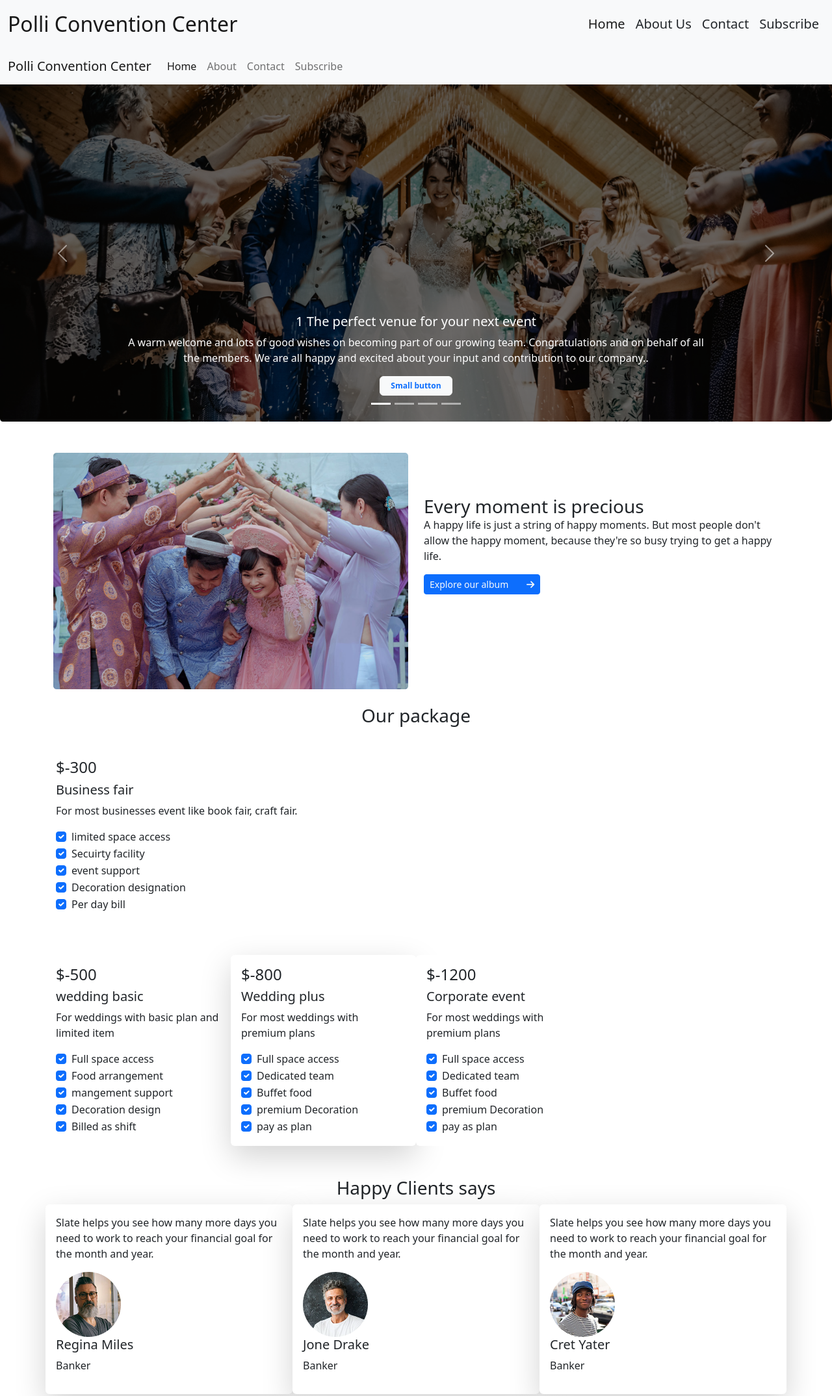
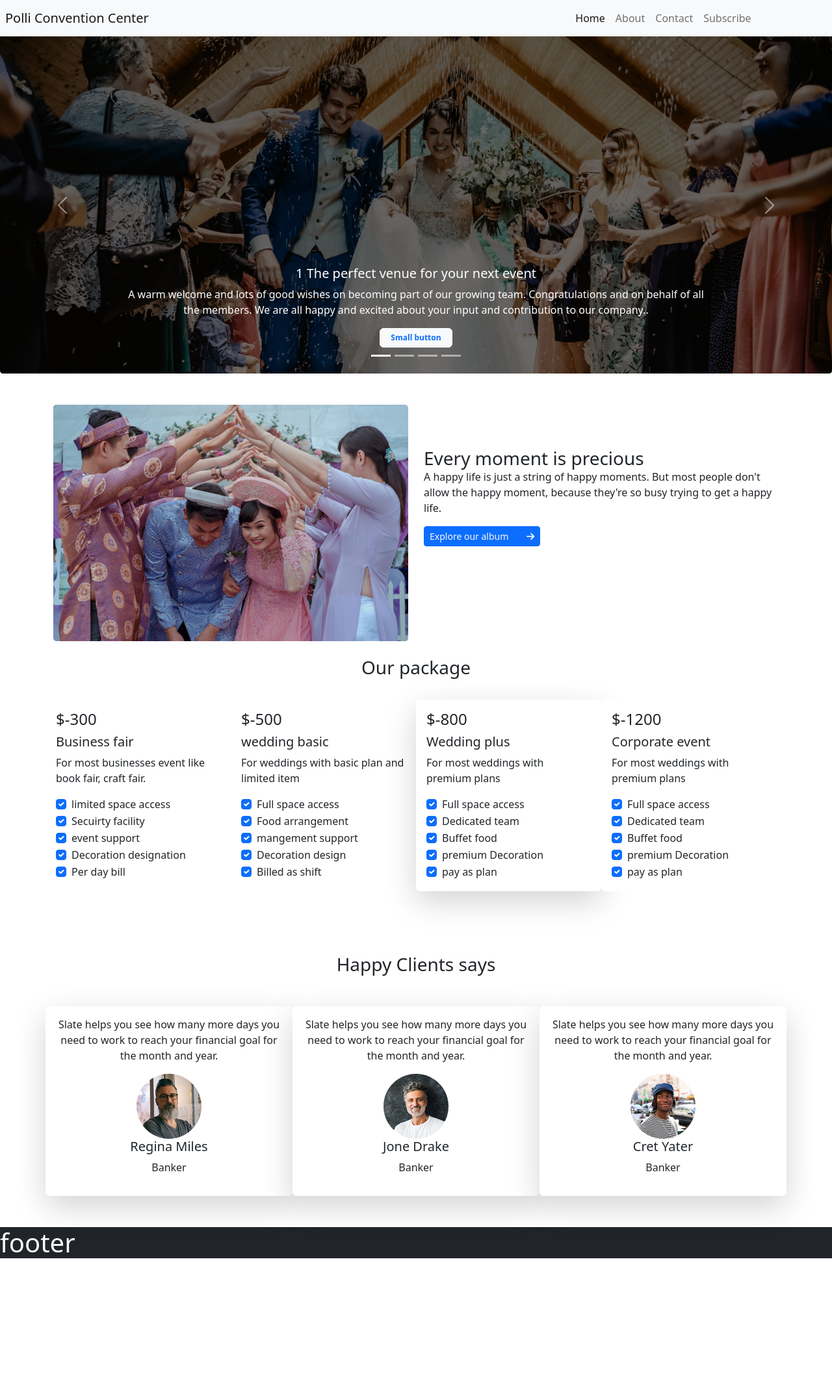
Before and after one commit to Ariful-himel/m13-convention-center-practice, a plain HTML site: page index.html in a window 1280 px wide. Shown: the top 2149 px of the page at 65% size. After the commit the page ends 1945 px from the top, so only its background shows below. Drawn offline with nearby package versions, Linux system fonts and the light colour scheme.

Commit message:
kono moto complete

```diff
--- a/index.html
+++ b/index.html
@@ -14,27 +14,16 @@
   <body>
 
 
-    <section class="nav-container">
-          <nav class="navbar navbar-expand bg-light ">
-                    <div class="container-fluid ">
-                      <a class="navbar-brand fs-2" href="#">Polli Convention Center</a>
+    <section class="">
 
-                        <div class="navbar-nav fs-5">
-                          <a class="nav-link active "  href="#">Home</a>
-                          <a class="nav-link text-dark  " href="#">About Us</a>
-                          <a class="nav-link text-dark " href="#">Contact</a>
-                          <a class="nav-link text-dark ">Subscribe</a>
-                        </div>
-
-                    </div>
-          </nav>
-          <nav class="navbar navbar-expand-lg bg-light fluid ">
-            <div class="container-fluid">
+          <nav class="navbar navbar-expand-lg bg-light row">
+            <div class="container-fluid col-8 ms-2 ">
               <a class="navbar-brand" href="#">Polli Convention Center</a>
               <button class="navbar-toggler" type="button" data-bs-toggle="collapse" data-bs-target="#navbarNavAltMarkup" aria-controls="navbarNavAltMarkup" aria-expanded="false" aria-label="Toggle navigation">
                 <span class="navbar-toggler-icon"></span>
               </button>
-              <div class="collapse navbar-collapse" id="navbarNavAltMarkup">
+            </div>
+              <div class="collapse navbar-collapse col-4  " id="navbarNavAltMarkup">
                 <div class="navbar-nav">
                   <a class="nav-link active" aria-current="page" href="#">Home</a>
                   <a class="nav-link" href="#">About</a>
@@ -42,7 +31,7 @@
                   <a class="nav-link" href="#">Subscribe</a>
                 </div>
               </div>
-            </div>
+
           </nav>
 
           <!--  -->
@@ -134,7 +123,7 @@
      </div>
      <div class="row ">
 
-      <div class="col-3 col-sm-12 p-3 mb-5 bg-body rounded">
+      <div class="col-3 col-sm-3 p-3 mb-5 bg-body rounded">
         <h4 class="price">$-300</h4>
         <h5 class="title">Business fair</h5>
         <p>For most businesses event
@@ -153,7 +142,7 @@
         <div class="form-check">
           <input class="form-check-input" type="checkbox" value="" id="flexCheckChecked" checked>
           <label class="form-check-label" for="flexCheckChecked">
-            event support          </label>
+            event support     </label>
         </div>
         <div class="form-check">
           <input class="form-check-input" type="checkbox" value="" id="flexCheckChecked" checked>
@@ -285,14 +274,15 @@
      </div>
 
     </section>
-
+    <!-- package end -->
+<!-- happy clients -->
     <section class="container">
       <div class="title d-flex justify-content-center">
-        <h3> Happy Clients says</h3>
+        <h3 class="m-5"> Happy Clients says</h3>
       </div>
 
-      <div class="row">
-        <div class="col-4 shadow-lg p-3 mb-5 bg-body rounded gx-5">
+      <div class="row text-center ">
+        <div class="col-4 shadow-lg p-3 mb-5 bg-body rounded ">
           <p>Slate helps you see how
             many more days you need
             to work to reach your financial
@@ -322,17 +312,18 @@
       </div>
 
     </section>
+    <!-- happy end -->
+    <!-- footer start -->
 
-    <section>
 
-    </section>
 
-    <section>
-          <footer>
+
+          <footer class="bg-dark">
+            <div><h1 class="text-light">footer</h1></div>
 
           </footer>
 
-    </section>
+
 
     <!-- boot js -->
     <script src="https://cdn.jsdelivr.net/npm/bootstrap@5.2.0/dist/js/bootstrap.bundle.min.js" integrity="sha384-A3rJD856KowSb7dwlZdYEkO39Gagi7vIsF0jrRAoQmDKKtQBHUuLZ9AsSv4jD4Xa" crossorigin="anonymous"></script>
```
